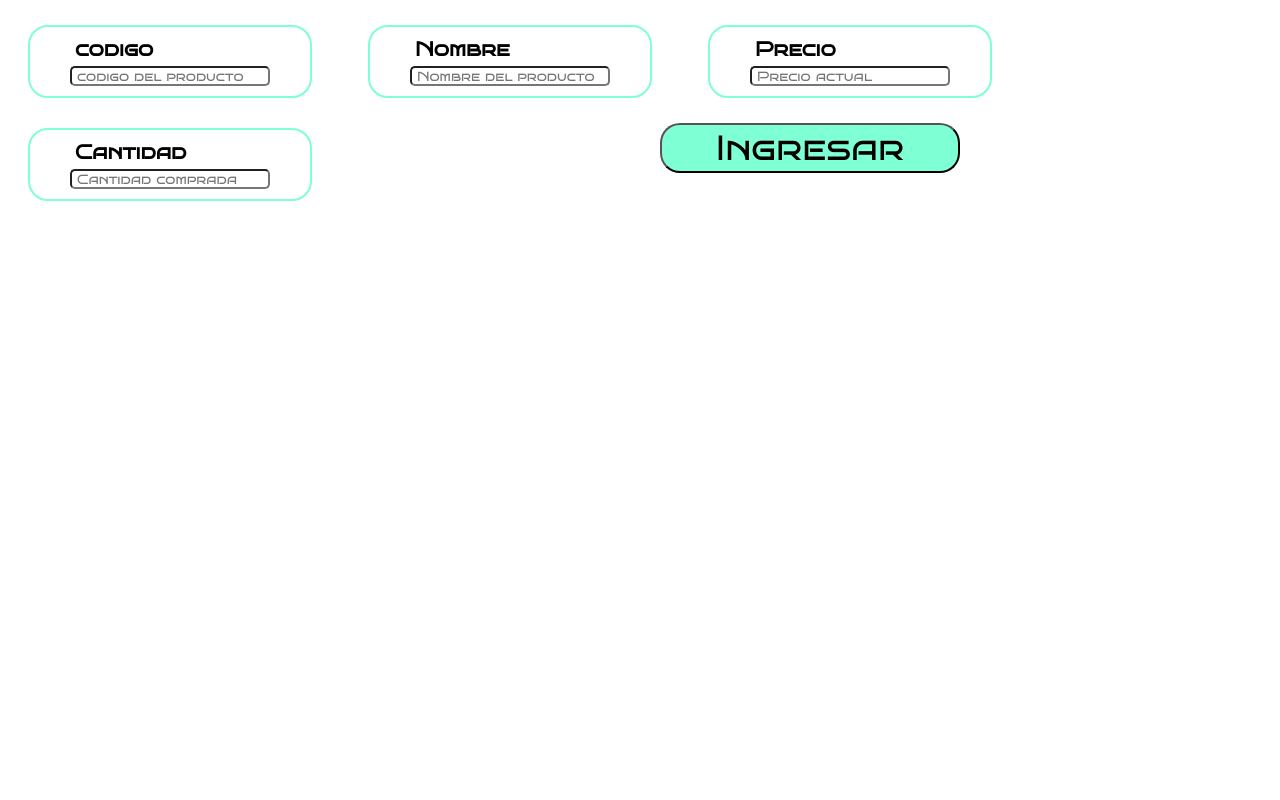
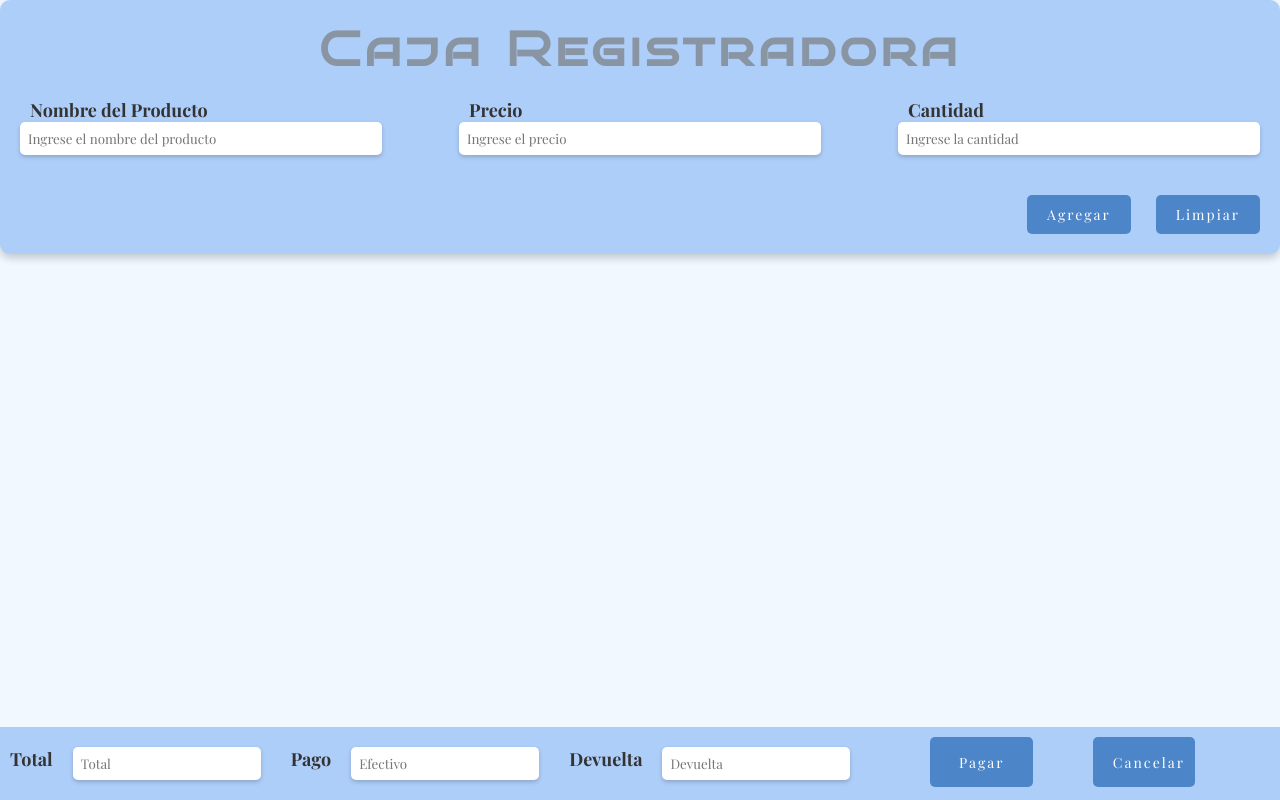
Before and after one commit to brayanavila14/cash-system, a PHP site: page /php/caja.php in a window 1280 px wide. Run offline with PHP 8.4, Linux system fonts and the light colour scheme.

Commit message:
upload v1.0.0

```diff
--- a/css/caja.css
+++ b/css/caja.css
@@ -6,139 +6,115 @@
 }
 @font-face {
     font-family: cuerpo;
+    src: url(../fuentes/PlayfairDisplay-VariableFont_wght.ttf);
+}
+@font-face {
+    font-family: especial;
     src: url(../fuentes/BrunoAceSC-Regular.ttf);
 }
-body{
+/* Estilos generales */
+body {
     width: 100%;
     height: 100%;
+    background-color: #f2f8ff;
 }
-.titular{
-    background-color: darkslategrey;
-    padding-top: 10px;
-    padding-bottom: 5px;
-    font-size: 25px;
+.caja-registradora {
+    margin: auto;
+    background-color: #aecefa;
+    padding: 20px;
+    border-radius: 10px;
+    box-shadow: 0 4px 8px rgba(0, 0, 0, 0.2);
+    text-align: center;
 }
-.titular a{
-    border-radius: 15px;
+h1 {
+    font-family: especial;
+    text-align: center;
+    font-size: 300%;
+    letter-spacing: 4px;
+    margin-bottom: 20px;
+    color: #777777a6;
 }
-.titular h1{
-    margin-left: 30%;
+.contenedor {
+    display: flex;
+    justify-content: space-between;
+    margin-bottom: 20px;
 }
-.titular button{
-    float: left;
-    height: 30px;
-    width: 10%;
-    font-size: 20px;
-    margin-left: 5%;
-    margin-top: 2%;
-    border-radius: 15px;
-    background-color: aquamarine;
+/* Estilos para los campos */
+.campo {
+    width: calc(30% - 10px);
+    display: inline-block;
+    margin-bottom: 20px;
+    text-align: left;
+}
+.campo h4 {
+    margin: 0 0 0 10px;
+    color: #333;
+    font-size: 18px;
+}
+.campo input[type="text"], .campo input[type="number"] {
+    width: 100%;
+    padding: 8px;
+    border: none;
+    border-radius: 5px;
+    box-shadow: 0 2px 4px rgba(0, 0, 0, 0.2);
+}
+/* Estilos para los botones */
+.botones {
+    display: flex;
+    justify-content: right;
+    gap: 25px;
+}
+.botones input[type="submit"] {
+    padding: 10px 20px;
+    background-color: #4d85c9;
+    color: white;
+    border: none;
+    letter-spacing: 2px;
+    border-radius: 5px;
+    font-size: 14px;
     cursor: pointer;
 }
-.titular button:active{
-    background-color: rgb(70, 160, 130);
+.botones input[type="submit"]:hover {
+    background-color: #0056b3;
+    transform: scale(1.02);
+    transition: 0.5s ease;
+}
+.footer{
+    display: flex;
+    background-color: #aecefa;
+    width: 100%;
+    position: fixed;
+    bottom: 0;
+}
+.footer h4{
+    margin-top: 20px;
+    margin-left: 10px;
+    color: #333;
+    font-size: 18px;
+}
+.footer input[type="number"]{
+    margin: 20px;
+    padding: 8px;
+    border: none;
+    border-radius: 5px;
+    box-shadow: 0 2px 4px rgba(0, 0, 0, 0.2);
+}
+.footer input[type="submit"]{
+    height: 50px;
+    width: 8%;
+    margin-top: 10px;
+    margin-left: 60px;
+    padding: 10px 20px;
+    background-color: #4d85c9;
     color: white;
+    border: none;
+    letter-spacing: 2px;
+    border-radius: 5px;
+    font-size: 14px;
+    cursor: pointer;
 }
-.campo{
-    display: grid;
-    grid-template-columns: 200px;
-    float: left;
-    padding: 10px 40px;
-    margin: 25px 28px 5px 28px;
-    border: 2px aquamarine solid;
-    border-radius: 20px;
+.footer input[type="submit"]:hover {
+    background-color: #0056b3;
+    transform: scale(1.02);
+    transition: 0.5s ease;
 }
-.campo h4{
-    margin-bottom: 5px;
-    margin-left: 5px;
-    font-size: 20px;
-}
-.campo input{
-    height: 20px;
-    border-radius: 5px;
-    padding-left: 5px;
-}
-.botones{
-    text-align: center;
-}
-.botones button{
-    font-size: 35px;
-    height: 50px;
-    width: 300px;
-    margin: 20px 50px;
-    border-radius: 20px;
-    background-color: aquamarine;
-}
-input[type=number]::-webkit-inner-spin-button,
-input[type=number]::-webkit-outer-spin-button{
-    -webkit-appearance: none;
-}
-.lista{
-    display: flex;
-    gap: 190px;
-    padding-left: 100px;
-    margin-top: 20px;
-    padding-top: 10px;
-    padding-bottom: 10px;
-    font-size: 20px;
-    background-color: darkslategrey;
-}
-.contenido-lista div{
-    display: flex;
-    margin-top: 5px;
-    margin-bottom: 5px;
-
-    }
-.cod{
-    margin-left: 115px;
-}
-.pdcto{
-    margin-left: 205px;
-}
-.Precio{
-    margin-left: 175px;
-}
-.cant{
-    margin-left: 245px;
-}
-.subtotal{
-    margin-left: 260px;
-}
-.pie{
-    position: absolute;
-    bottom: 0;
-    display: flex;
-    gap: 25px;
-    height: 60px;
-    width: 100%;
-    background-color: darkslategrey;
-}
-.pie input{
-    margin-bottom: 20px;
-    margin-top: 21px;
-    border-radius: 5px;
-    padding-left: 5px;
-}
-.pie h4{
-    margin-left: 25px;
-    margin-top: 20px;
-}
-.pie button{
-    height: 40px;
-    width: 100px;
-    border-radius: 10px;
-    margin-top: 10px;
-    margin-left: 30px;
-    background-color: aquamarine;
-    font-size: 14px;
-}
-.Limpiar:hover{
-    color: white;
-    background-color: rgba(0, 128, 0, 0.9);
-    transition: .5s;
-}
-.Cancelar:hover{
-    color: white;
-    background-color: rgba(255, 0, 0, 0.9);
-    transition: .5s;
-}
--- a/index.php
+++ b/index.php
@@ -27,8 +27,6 @@
     </div>
     <?php
 
-    session_start();
-
     include("php/validar.php");
     // Verificar si existe un mensaje en la variable de sesión
     if (isset($_SESSION['mensaje'])) {
--- a/php/caja.php
+++ b/php/caja.php
@@ -8,24 +8,38 @@
     <title>Caja - Sistema caja registradora</title>
 </head>
 <body>
+<div class="caja-registradora">
+    <h1>Caja Registradora</h1>
+
+    <div class="contenedor">
         <div class="campo">
-    <h4>codigo</h4>
-    <input type="text" placeholder="codigo del producto" name="codigo">
-</div>
-<div class="campo">
-    <h4>Nombre</h4>
-    <input type="text" placeholder="Nombre del producto" name="nombre">
+            <h4>Nombre del Producto</h4>
+            <input type="text" placeholder="Ingrese el nombre del producto" name="nombre">
         </div>
         <div class="campo">
             <h4>Precio</h4>
-    <input type="number" placeholder="Precio actual" readonly name="precio">
+            <input type="number" placeholder="Ingrese el precio" readonly name="precio">
         </div>
         <div class="campo">
             <h4>Cantidad</h4>
-    <input type="number" placeholder="Cantidad comprada" name="cantidad">
+            <input type="number" placeholder="Ingrese la cantidad" name="cantidad">
+        </div>
     </div>
     <div class="botones">
-    <button type="submit" name="ingresar">Ingresar</button>
+        <input type="submit" name="agregar" value="Agregar">
+        <input type="submit" name="limpiar" value="Limpiar">
+    </div>
+</div>
+        <div class="footer">
+            <h4>Total</h4>
+            <input type="number" placeholder="Total" readonly name="total">
+            <h4>Pago</h4>
+            <input type="number" placeholder="Efectivo" readonly name="efectivo">
+            <h4>Devuelta</h4>
+            <input type="number" placeholder="Devuelta" readonly name="devuelta">
+
+            <input type="submit" name="pagar" value="Pagar">
+            <input type="submit" name="cancelar" value="Cancelar">
         </div>
 </body>
 </html>
```
Also changed, not shown: css/registro-formulario.css (+0 -9 lines). Lines whose indentation alone changed are shown as unchanged.
